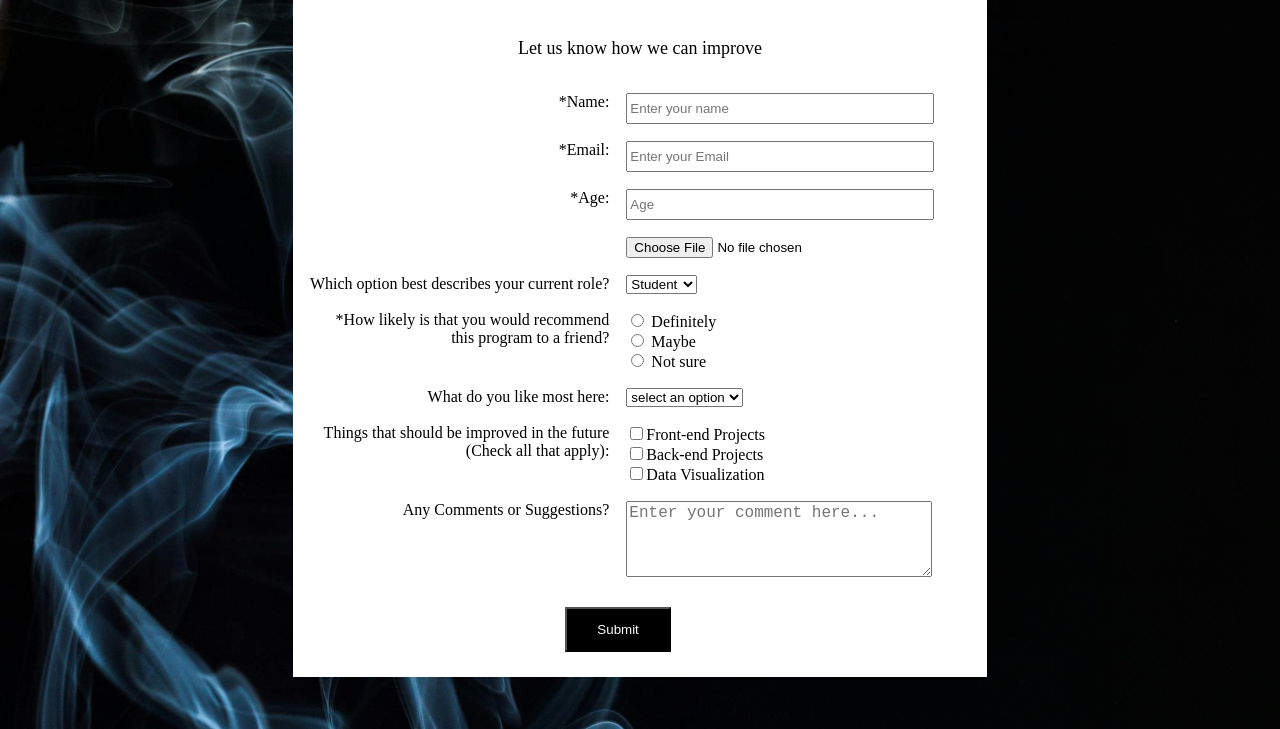
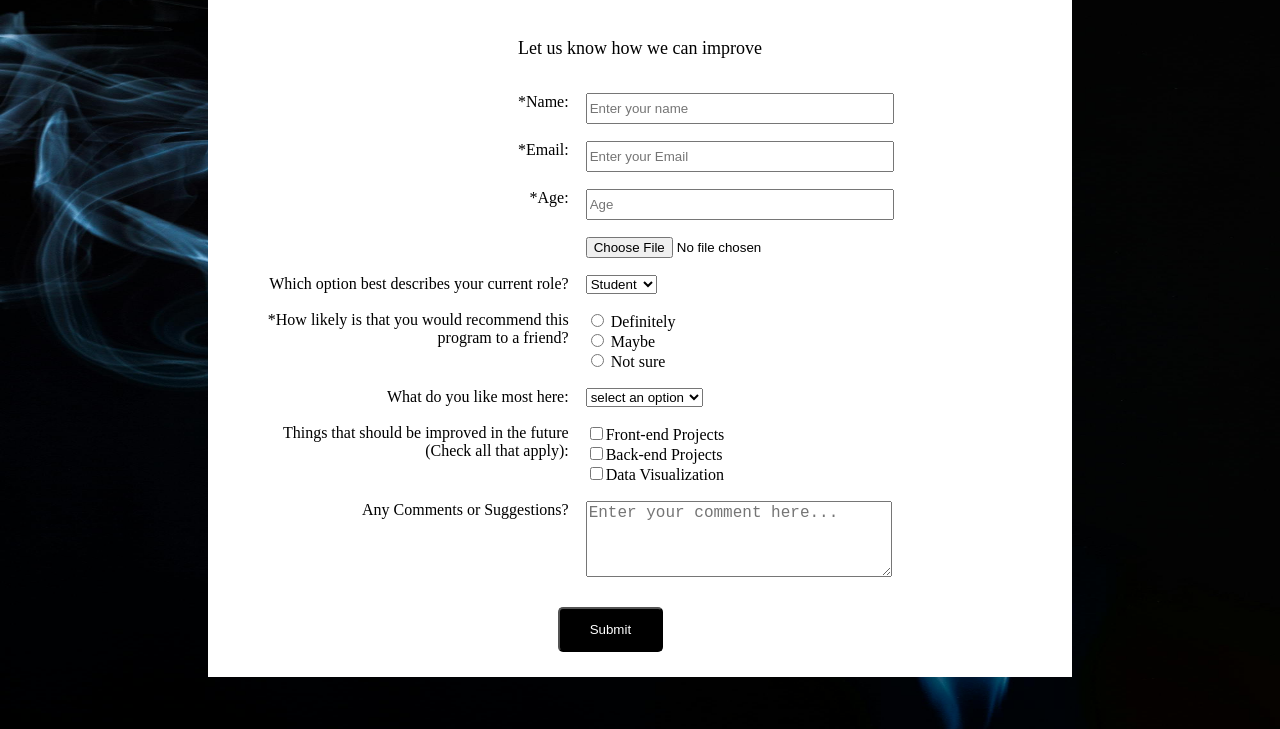
Before and after one commit to bavuka/frontend-task, a plain HTML site: page index.html in a window 1280 px wide. Shown: the part 87-816 px from the top of the page. Drawn offline with Linux system fonts and the light colour scheme.

Commit message:
modified

```diff
--- a/style.css
+++ b/style.css
@@ -5,6 +5,7 @@ body{
     background-image: url(./image/pexels-kovyrina-937980.jpg);
      background-size: cover;
    background-repeat: no-repeat;
+   background-size: 100% 101%;
 
 }
 .dem{
@@ -12,26 +13,18 @@ body{
 
   width: 779px;
   height: 760px;
-
   padding: 20px;
-
-
-
    display: flex;
-
    align-items: center;
    flex-direction: column;
-
-
 }
 .h{
     color: aliceblue;
-
     margin-top: 1px;
     text-align: center;
 }
 .main{
-    width:89% ;
+    width:111% ;
     height: 89%;
     background-color: #fff;
     display: flex;
@@ -41,7 +34,7 @@ body{
 
 }
 .p1{
-    text-decoration: none;
+
     font-size: 18px;
     font-weight: 100;
     text-align: center;
@@ -53,7 +46,7 @@ body{
     vertical-align: top;
 
 
-    width:300px
+    width:305px
 
 }
 table{
@@ -62,9 +55,14 @@ table{
 button{
     color: #fff;
     background-color: black;
-    margin-left: 272px;
+    margin-left: 310px;
     padding: 13px 30px;
     margin-top: 10px;
+    border-radius: 5px;
+
+}
+button:hover{
+    background-color: rgb(71, 30, 218);
 }
 .in {
   width: 300px;
@@ -77,3 +75,6 @@ button{
     width: 300px;
     height: 25px;
 }
+form{
+    margin-left: 40px;
+}
```
